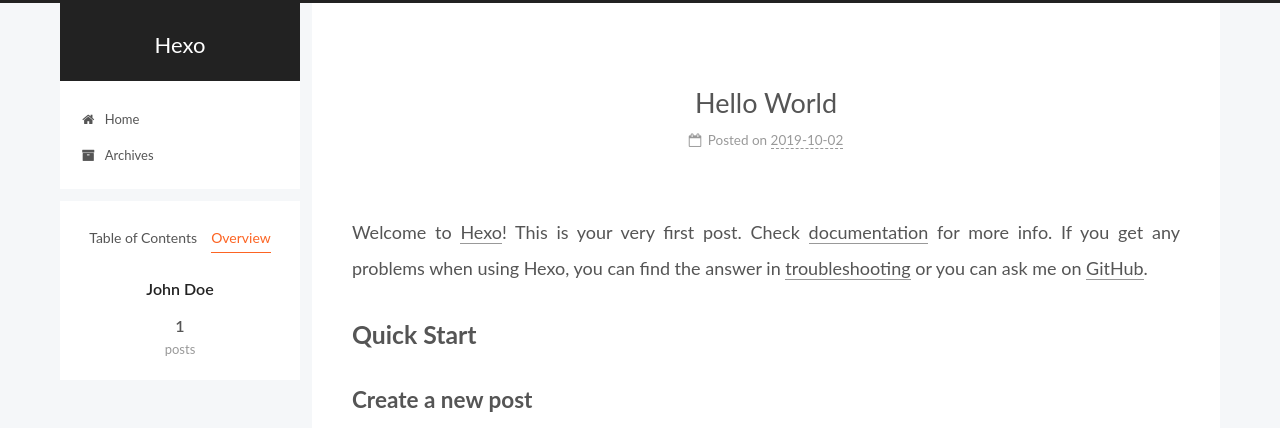
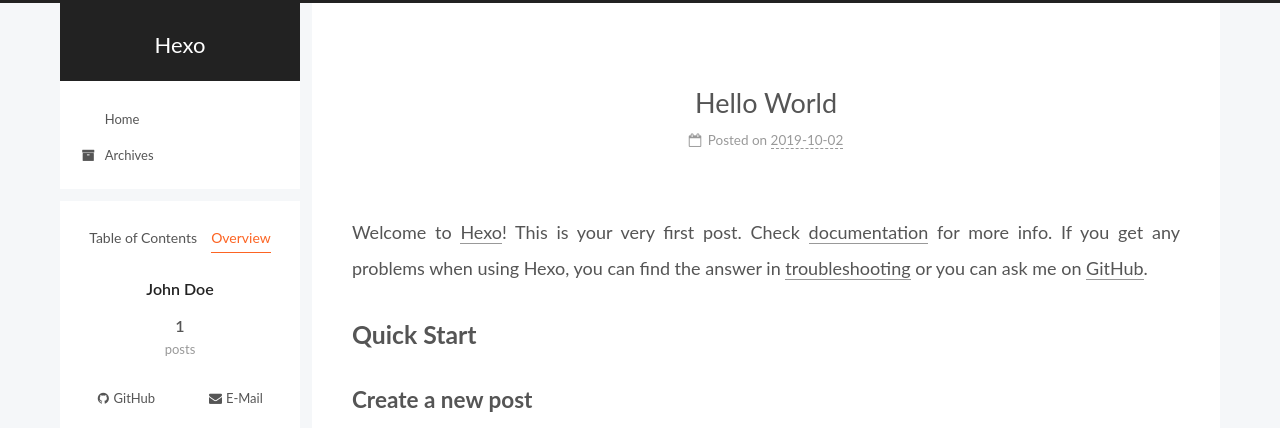
Before and after one commit to getstorm/getstorm.github.io, a plain HTML site: page 2019/10/02/hello-world/index.html in a window 1280 px wide. Both pictures are taken after a click on the item "Overview". Shown: the top 428 px of the page. Drawn offline with Linux system fonts and the light colour scheme.

Commit message:
Site updated: 2019-10-02 16:34:12

```diff
--- a/2019/10/02/hello-world/index.html
+++ b/2019/10/02/hello-world/index.html
@@ -154,7 +154,7 @@
 
 
 
-    <a href="/" rel="section"><i class="fa fa-fw fa-home"></i>Home</a>
+    <a href="/" rel="section"><i class="fa fa-fw fa-主页"></i>Home</a>
 
   </li>
 
@@ -329,6 +329,30 @@
 
   </nav>
 </div>
+  <div class="links-of-author motion-element">
+      <span class="links-of-author-item">
+
+
+
+
+
+
+
+        <a href="https://github.com/getstorm" title="GitHub &rarr; https://github.com/getstorm" rel="noopener" target="_blank"><i class="fa fa-fw fa-github"></i>GitHub</a>
+      </span>
+
+      <span class="links-of-author-item">
+
+
+
+
+
+
+
+        <a href="mailto:getstorm@163.com" title="E-Mail &rarr; mailto:getstorm@163.com" rel="noopener" target="_blank"><i class="fa fa-fw fa-envelope"></i>E-Mail</a>
+      </span>
+
+  </div>
 
 
 
--- a/css/main.css
+++ b/css/main.css
@@ -1156,7 +1156,7 @@ pre .javascript .function {
 }
 .links-of-author a::before,
 .links-of-author span.exturl::before {
-  background: #4453ff;
+  background: #690e04;
   border-radius: 50%;
   content: ' ';
   display: inline-block;
```
Also changed, not shown: archives/2019/10/index.html (+25 -1 lines), archives/2019/index.html (+25 -1 lines), archives/index.html (+25 -1 lines), index.html (+25 -1 lines).
